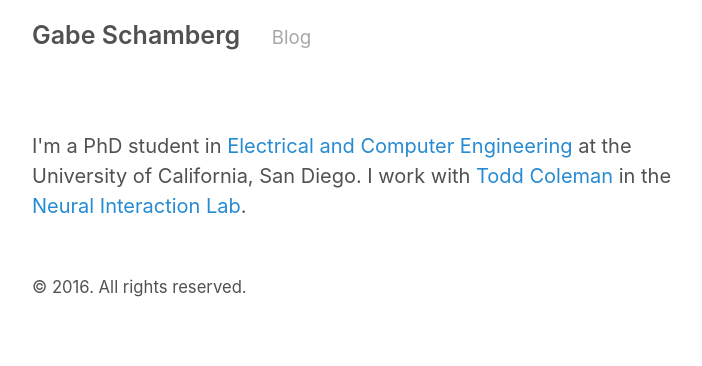
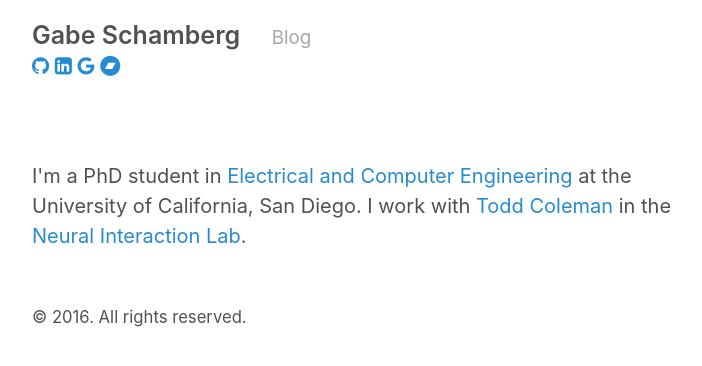
Before and after one commit to gabeschamberg/gabeschamberg.github.io, a Jekyll site: the page built from index.html, in a window 1280 px wide. Shown: the top 366 px of the page, without its empty margins (258-960 px from the left). Built offline with Jekyll 4.4.1, drawn with Linux system fonts in a browser that asks for light colours; the list of posts is cut into pages by our own code.

Commit message:
Added links and icons to linkedin etc

```diff
--- a/_includes/head.html
+++ b/_includes/head.html
@@ -14,4 +14,5 @@
   <link rel="apple-touch-icon-precomposed" sizes="144x144" href="{{ site.baseurl }}/public/apple-touch-icon-precomposed.png">
   <link rel="shortcut icon" href="{{ site.baseurl }}/public/favicon.ico">
   <link rel="alternate" type="application/atom+xml" title="{{ site.title }}" href="{{ site.baseurl }}/atom.xml">
+  <link rel="stylesheet" href="//maxcdn.bootstrapcdn.com/font-awesome/4.7.0/css/font-awesome.min.css">
 </head>
--- a/_layouts/default.html
+++ b/_layouts/default.html
@@ -14,6 +14,28 @@
             <small><a href="{{ page[1]  }}">{{ page[0] }}</a></small>
           {% endfor %}
         </h3>
+        <div id="contact-list" style="text-align:left">
+          <a href="https://github.com/gabeschamberg">
+              <span>
+                <i class="fa fa-github"></i>
+              </span>
+          </a>
+          <a href="https://www.linkedin.com/in/gabe-schamberg-710a2638">
+              <span>
+                <i class="fa fa-linkedin-square"></i>
+              </span>
+          </a>
+          <a href="https://scholar.google.com/citations?user=-BWbd8sAAAAJ&hl=en">
+              <span>
+                <i class="fa fa-google"></i>
+              </span>
+          </a>
+          <a href="http://www.gabes.bandcamp.com">
+              <span>
+                <i class="fa fa-bandcamp"></i>
+              </span>
+          </a>
+        </div>
       </header>
 
       <main>
```
